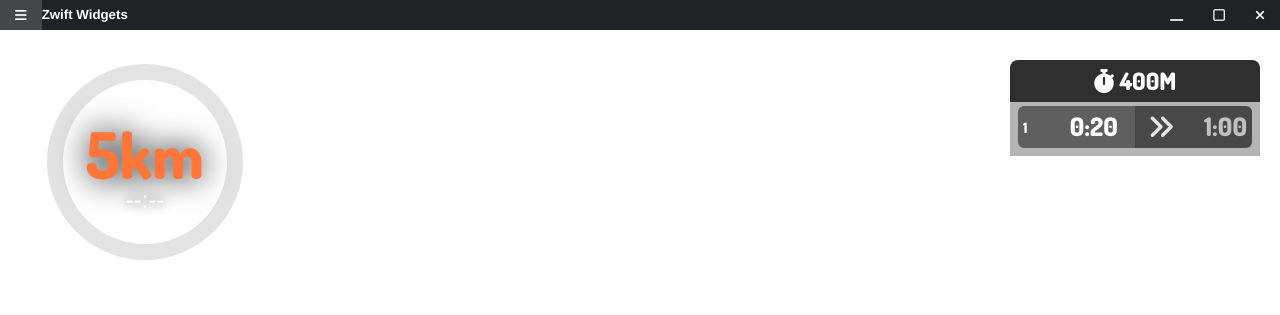
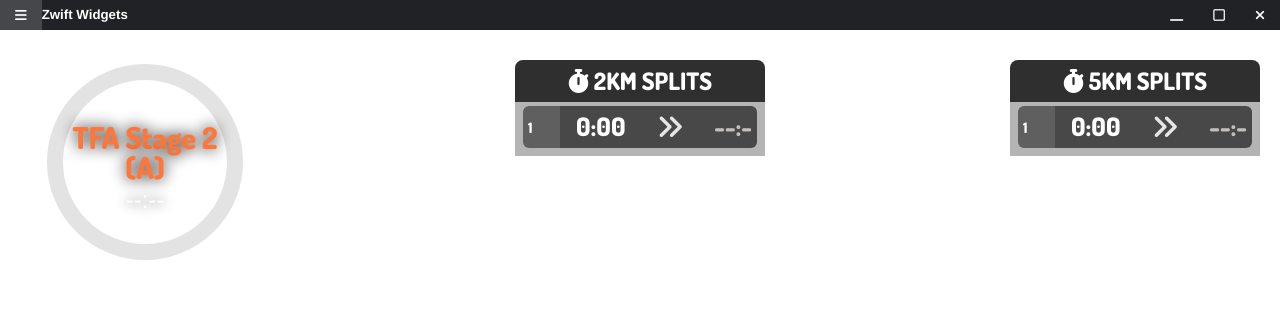
Before and after one commit to disjunto/zwift-widgets, a website built with webpack: page src/index.html in a window 1280 px wide. Built offline with nearby package versions, Linux system fonts and the light colour scheme.

Commit message:
Scale Prediction widget label to fit

```diff
--- a/src/Render.ts
+++ b/src/Render.ts
@@ -4,9 +4,9 @@
 
 require('./Menu/Renderer');
 
-const prediction: Prediction = new Prediction(5000, '5km');
-const splits: Splits = new Splits(400, '400m');
-splits.update(200, 200, 20);
+// TODO: Pull/build this from configuration
+const widgets = [new Prediction(10800, 'TFA Stage 2 (A)'), new Splits(2000, '2km'), new Splits(5000, '5km')];
+
 const paceArr: number[] = [];
 // Create data monitor
 window.zwiftData.on('outgoingPlayerState', (playerState) => {
@@ -27,6 +27,5 @@
 
     const distance = playerState.distance;
 
-    prediction.update(distance, avgPace, playerState.time);
-    splits.update(distance, avgPace, playerState.time);
+    widgets.forEach((widget) => widget.update(distance, avgPace, playerState.time));
 });
--- a/src/Widget/Prediction.ts
+++ b/src/Widget/Prediction.ts
@@ -34,9 +34,16 @@
     private initialise(label: string): void {
         this.createFromTemplate('prediction', (widget: HTMLElement, id: string) => {
             widget.querySelector('.bar').id = 'progress-' + id;
-            widget.querySelector('.distance').textContent = label;
+            widget.querySelector<HTMLElement>('.label').textContent = label;
         });
         this.progressBar = document.getElementById('progress-' + this.id);
+
+        // Scale label text size to fit
+        const labelEl = this.widget.querySelector<HTMLElement>('.label');
+        labelEl.style.fontSize = window.getComputedStyle(labelEl).fontSize;
+        while (labelEl.offsetHeight > 64 || labelEl.offsetWidth > 180) {
+            labelEl.style.fontSize = parseInt(labelEl.style.fontSize) - 1 + 'px';
+        }
     }
 
     /**
--- a/src/Widget/Splits.ts
+++ b/src/Widget/Splits.ts
@@ -30,7 +30,7 @@
      */
     private initialise(label: string): void {
         this.createFromTemplate('splits', (widget: HTMLElement) => {
-            widget.querySelector('.label').textContent = label;
+            widget.querySelector('.label').textContent = label + ' Splits';
         });
 
         this.splits = [new SplitRow(this.id, 1, this.targetDistance)];
--- a/src/Widget/prediction.css
+++ b/src/Widget/prediction.css
@@ -1,28 +1,32 @@
 /**
  * Progress indicator
  */
+
 .progress circle {
     stroke-dashoffset: 565.4866776461628;
     transition: stroke-dashoffset 1s linear;
     stroke: #666;
     stroke-width: 1em;
 }
+
 .progress .bar {
     stroke: #ff7638;
 }
+
 .progress .path {
-    stroke: rgb(200,200,200);
+    stroke: rgb(200, 200, 200);
     stroke-opacity: 50%;
     stroke-dashoffset: 0;
 }
+
 .widget--prediction {
     margin: 2em 0;
     /* box-shadow: inset 0 0 1em black; */
     border-radius: 100%;
     position: relative;
-
     text-align: center;
 }
+
 .widget--prediction:after {
     position: absolute;
     display: block;
@@ -30,7 +34,6 @@
     width: 160px;
     left: 50%;
     top: 50%;
-
     content: attr(data-estimate);
     background-color: transparent;
     margin-top: -115px;
@@ -41,14 +44,21 @@
     text-shadow: 0 0 0.5em black;
     color: #fff;
 }
+
 .widget--prediction .distance {
     position: absolute;
     top: 60px;
-    left:0;
-    right:0;
+    left: 0;
+    right: 0;
+    margin: 0 auto;
+    width: 180px;
+    height: 64px;
+}
+
+.widget--prediction .label {
     font-size: 4em;
+    color: #ff7638;
     font-weight: bold;
-    color: #ff7638;
     text-shadow: 0 0 0.5em black;
     font-family: 'Dosis', sans-serif;
 }
--- a/src/Widget/splits.css
+++ b/src/Widget/splits.css
@@ -1,13 +1,10 @@
 /**
  * Custom Splits
  */
- .widget--splits {
-
-}
 
 .widget--splits h3 {
     border-radius: 8px 8px 0 0;
-    background-color: rgb(47,47,47);
+    background-color: rgb(47, 47, 47);
     padding: 9px;
     color: white;
     text-transform: uppercase;
@@ -33,7 +30,7 @@
     font-size: 1.6em;
     font-family: 'Dosis', sans-serif;
     align-items: center;
-    background: -webkit-linear-gradient(left, rgb(95,95,95) 16%, rgba(0,0,0,0.6) 16%);
+    background: -webkit-linear-gradient(left, rgb(95, 95, 95) 16%, rgba(0, 0, 0, 0.6) 16%);
 }
 
 .split__counter {
@@ -50,24 +47,24 @@
     padding: 4px 5px;
     font-size: 1.2em;
     justify-content: left;
-    background: rgb(95,95,95);
+    background: rgb(95, 95, 95);
 }
 
 .blink {
     animation: blink 3s linear infinite;
 }
 
-@keyframes blink{
+@keyframes blink {
     0% {
         opacity: 0.6;
-        transform:scale(1)
+        transform: scale(1)
     }
     50% {
         opacity: 1;
-        transform:scale(1.1);
+        transform: scale(1.1);
     }
     100% {
         opacity: 0.6;
-        transform:scale(1);
+        transform: scale(1);
     }
 }
--- a/src/index.html
+++ b/src/index.html
@@ -44,7 +44,7 @@
 
             <template id="template__prediction">
                 <div class="widget widget--prediction" data-estimate="--:--">
-                    <span class="distance">Widget Label</span>
+                    <div class="distance"><span class="label">Widget Label</span></div>
                     <svg class="progress" width="200" height="200" viewPort="0 0 100 100" version="1.1"
                         xmlns="http://www.w3.org/2000/svg">
                         <circle class="path" r="90" cx="100" cy="100" fill="transparent" stroke-dasharray="565.48"
```
Also changed, not shown: src/app.css (+6 -7 lines).
